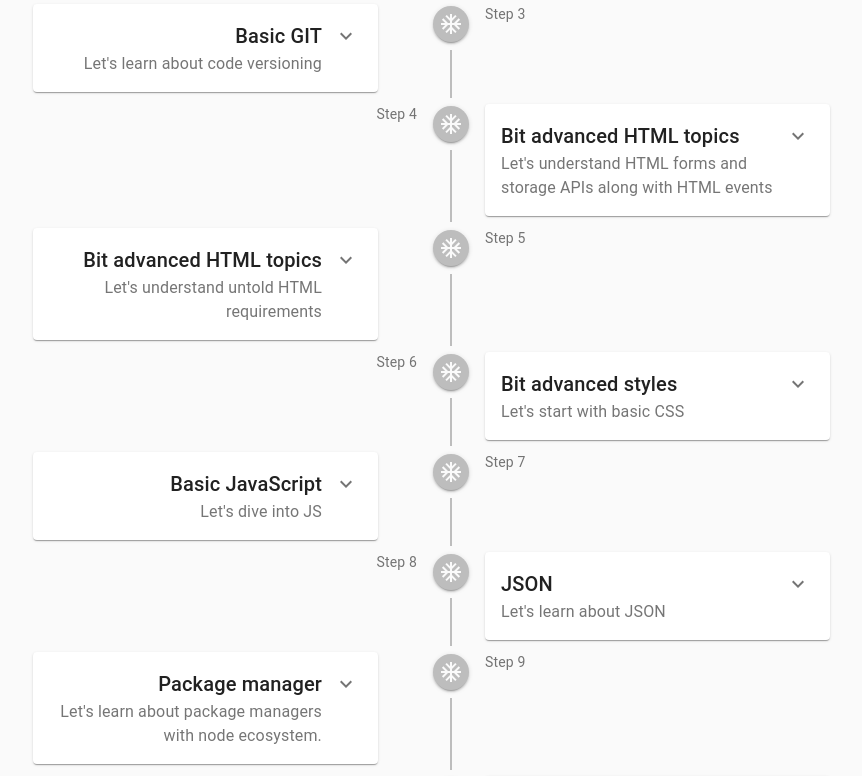
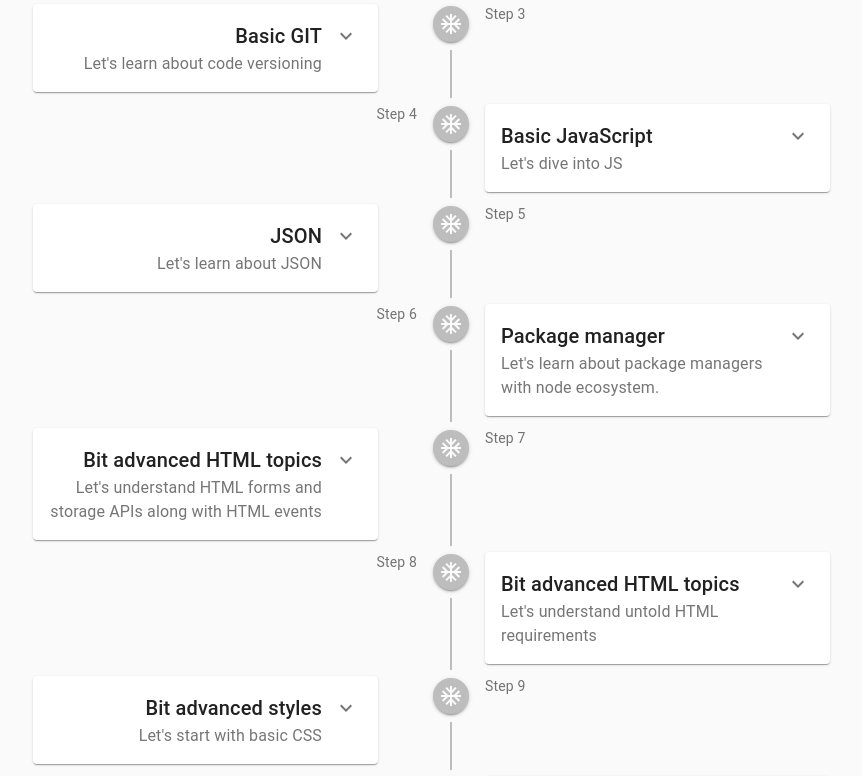
Before and after one commit to AbhishekThorat/fe-dev-training-roadmap, a Next.js app: page / in a window 1280 px wide. Shown: the part 421-1197 px from the top of the page, without its empty margins (189-1051 px from the left). Built offline with nearby package versions, Linux system fonts and the light colour scheme.

Commit message:
HOTFIX - Minor updates to roadmap

```diff
--- a/pages/Dashboard.tsx
+++ b/pages/Dashboard.tsx
@@ -40,7 +40,7 @@ export default function CustomizedTimeline() {
         </Box>
         <Box className={classes.centerAligned}>
           For contribution/issues/suggestions, please visit
-          <Link href="https://github.com/AbhishekThorat/fe-dev-training-roadmap">
+          <Link color="secondary" href="https://github.com/AbhishekThorat/fe-dev-training-roadmap">
             {" "}
             this github repo
           </Link>
--- a/trainingData.ts
+++ b/trainingData.ts
@@ -92,12 +92,22 @@ export const trainingData: TrainingDataType[] = [
     title: "Basic CSS",
     subTitle: "Let's start with basic CSS",
     description: `Basics points -
-    Internal and External CSS, BOX model, float, positions,
+    Internal and External CSS, BOX model, float, Flex Box, positions,
     display, Margin collapse, Different selectors, Specificity.
 
     Understand layouts
+
     `,
     referenceDetails: [
+      {
+        title: "Awesome site to exercise display:flex skills",
+        referenceUrls: [
+          {
+            title: "Flex-box Froggy",
+            url: "https://flexboxfroggy.com/"
+          }
+        ]
+      },
       {
         title: "Assignment 2",
         subTitle: "Implement login page for some site -",
@@ -143,6 +153,74 @@ export const trainingData: TrainingDataType[] = [
     ]
   },
   {
+    level: TopicLevel.Beginner,
+    title: "Basic JavaScript",
+    subTitle: "Let's dive into JS",
+    description: `Introduction to JavaScript (what it is, where it runs, node, EcmaScript)
+    Add JS to webpage,  Separation of concern,
+    Developer console,
+    Variables,
+    Data types,
+    Alerts, prompt, confirm
+
+    operators, Logical operators,  & comparison
+    type-conversions
+
+    Conditional branching
+
+    DOM manipulation
+
+    Iterators
+    Closures
+    `,
+    referenceDetails: [
+      {
+        title: "MDN JS docs - Consider this as source of truth",
+        referenceUrls: [
+          {
+            title: "MDN JS docs",
+            url: "https://developer.mozilla.org/en-US/docs/Web/JavaScript"
+          }
+        ]
+      },
+      {
+        title: "For simpler explanation we can consider javascript.info site",
+        referenceUrls: [
+          {
+            title: "javascript.info",
+            url: "https://javascript.info/"
+          }
+        ]
+      },
+      {
+        title: "Assignment 6",
+        subTitle: "Stopwatch-App -",
+        referenceUrls: [
+          {
+            title: "Stopwatch-App",
+            url: "https://github.com/florinpop17/app-ideas/blob/master/Projects/1-Beginner/Stopwatch-App.md"
+          }
+        ]
+      }
+    ]
+  },
+  {
+    level: TopicLevel.Beginner,
+    title: "JSON",
+    subTitle: "Let's learn about JSON",
+    description: ` What, Why, How
+    Discuss the handling of JSON with JS, mostly mapping, stringify and Parse.
+    `
+  },
+  {
+    level: TopicLevel.Beginner,
+    title: "Package manager",
+    subTitle: "Let's learn about package managers with node ecosystem.",
+    description: `What, Why, How
+    NPM Yarn
+    `
+  },
+  {
     level: TopicLevel.Intermediate,
     title: "Bit advanced HTML topics",
     subTitle: "Let's understand HTML forms and storage APIs along with HTML events",
@@ -159,7 +237,7 @@ export const trainingData: TrainingDataType[] = [
     `,
     referenceDetails: [
       {
-        title: "Assignment - 6",
+        title: "Assignment - 7",
         subTitle: "An Online Survey Form -",
         referenceUrls: [
           {
@@ -169,7 +247,7 @@ export const trainingData: TrainingDataType[] = [
         ]
       },
       {
-        title: "Assignment 7",
+        title: "Assignment 8",
         subTitle: "Product landing page - ",
         referenceUrls: [
           {
@@ -195,14 +273,23 @@ export const trainingData: TrainingDataType[] = [
     title: "Bit advanced styles",
     subTitle: "Let's start with basic CSS",
     description: `
-    CSS Grid, Flex Box
+    CSS Grid,
     Responsive Design -
     Viewport, Media queries
 
     `,
     referenceDetails: [
       {
-        title: "Assignment 8",
+        title: "Awesome site to exercise display:grid skills",
+        referenceUrls: [
+          {
+            title: "CSS Grid Garden",
+            url: "https://cssgridgarden.com/"
+          }
+        ]
+      },
+      {
+        title: "Assignment 9",
         subTitle: "Let's make Assignment 1 responsive.",
       },
       {
@@ -216,44 +303,6 @@ export const trainingData: TrainingDataType[] = [
         ]
       }
     ]
-  },
-  {
-    level: TopicLevel.Beginner,
-    title: "Basic JavaScript",
-    subTitle: "Let's dive into JS",
-    description: `Basics
-    String, Number methods, Iterators, Closures, RegEx
-
-    DOM manipulation
-    `,
-    referenceDetails: [
-      {
-        title: "Assignment 9",
-        subTitle: "Stopwatch-App -",
-        referenceUrls: [
-          {
-            title: "Stopwatch-App",
-            url: "https://github.com/florinpop17/app-ideas/blob/master/Projects/1-Beginner/Stopwatch-App.md"
-          }
-        ]
-      }
-    ]
-  },
-  {
-    level: TopicLevel.Beginner,
-    title: "JSON",
-    subTitle: "Let's learn about JSON",
-    description: ` What, Why, How
-    Discuss the handling of JSON with JS, mostly mapping, stringify and Parse.
-    `
-  },
-  {
-    level: TopicLevel.Beginner,
-    title: "Package manager",
-    subTitle: "Let's learn about package managers with node ecosystem.",
-    description: `What, Why, How
-    NPM Yarn
-    `
   },
   {
     level: TopicLevel.Intermediate,
```
